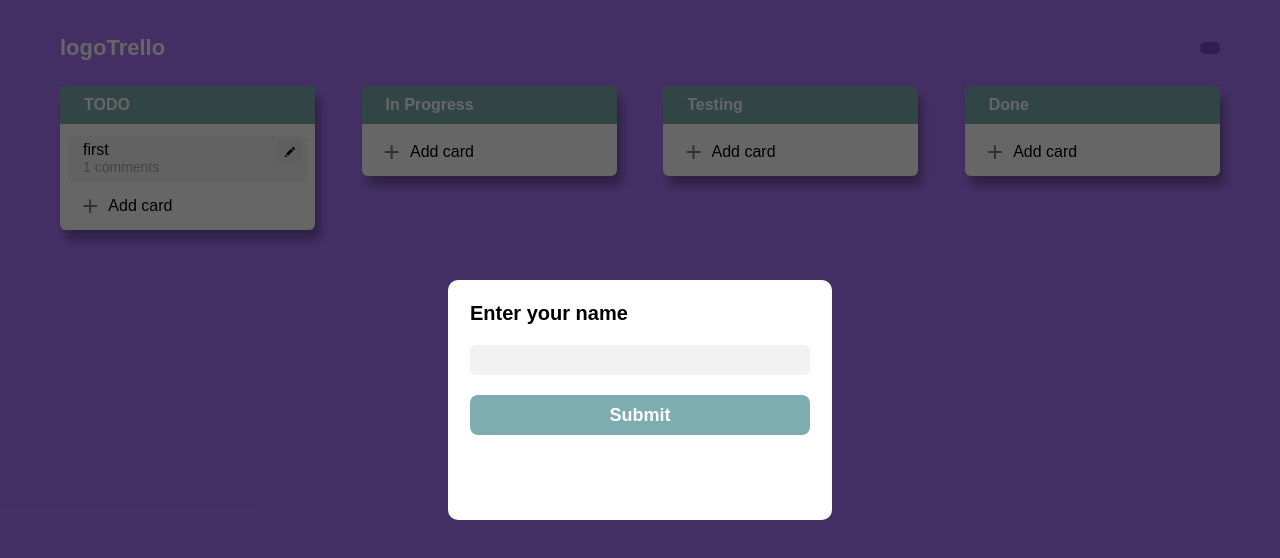
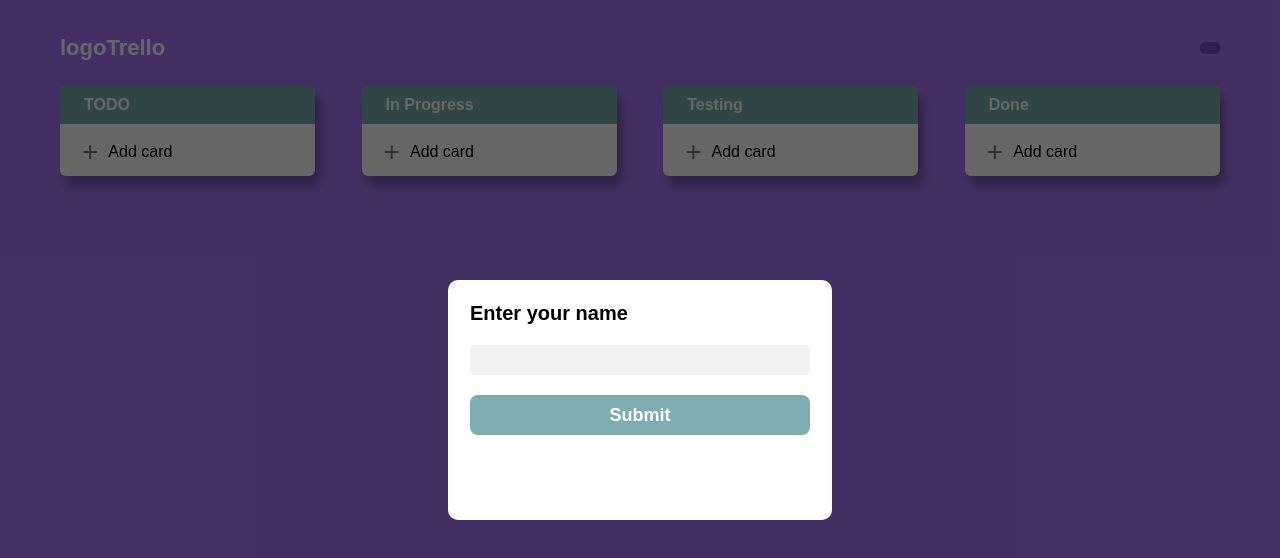
Before and after one commit to oddwang37/purr-trello, a React (Create React App) app: page / in a window 1280 px wide. Shown: the top 558 px of the page. Built offline with nearby package versions, Linux system fonts and the light colour scheme.

Commit message:
fix: crash app after deleting first card (changed initialization popupCardId to null)

```diff
--- a/src/App.tsx
+++ b/src/App.tsx
@@ -15,22 +15,22 @@ const App = () => {
 
   const initialColumns = [
     {
-      id: 'asdasdsad',
+      id: uuidv4(),
       heading: 'TODO',
-      cards: ['asdsadsad'],
+      cards: [],
     },
     {
-      id: 'sadasdas',
+      id: uuidv4(),
       heading: 'In Progress',
       cards: [],
     },
     {
-      id: 'asdasdasd',
+      id: uuidv4(),
       heading: 'Testing',
       cards: [],
     },
     {
-      id: 'asdsadsad',
+      id: uuidv4(),
       heading: 'Done',
       cards: [],
     },
@@ -42,14 +42,7 @@ const App = () => {
     storage.setItem(usernameKey, newName);
   };
   const [columns, setColumns] = useState<ColumnsType>(initialColumns);
-  const [cards, setCards] = useState<CardsType>([
-    {
-      id: 'asdsadsad',
-      title: 'first',
-      description: 'some',
-      comments: [{ id: 'asdsadsad', date: '11/12/2002', text: 'some comment' }],
-    },
-  ]);
+  const [cards, setCards] = useState<CardsType>([]);
   // ---------- Popups states -------------------
 
   const [isModalOpened, setModalOpened] = useState<boolean>(true);
@@ -64,7 +57,7 @@ const App = () => {
   const closeCard = () => setCardOpened(false);
 
   // first is columnd id, second is card id
-  const [popupCardId, setPopupCardId] = useState<string>('asdsadsad');
+  const [popupCardId, setPopupCardId] = useState<string | null>(null);
 
   const changePopupCardId = (cardId: string) => {
     setPopupCardId(cardId);
@@ -102,7 +95,6 @@ const App = () => {
   };
 
   const editColumnHeading = (columnId: string, newHeading: string) => {
-    // const newColumns = cloneColumns(columns);
     const newColumns = columns.map((item) => {
       if (item.id === columnId) {
         const newColumn = item;
@@ -123,12 +115,19 @@ const App = () => {
     }
   };
   // get info about current popup card
-  const getPopupCard = (cardId: string) => {
-    const card = cards.filter((item) => item.id === cardId)[0];
+  const getPopupCard = (cardId: string | null) => {
+    if (cardId) {
+      const card = cards.find((item) => item.id === cardId);
+      if (card) {
         return card;
+      }
+    }
+
+    return null;
   };
 
   const deleteCard = () => {
+    if (popupCardId) {
       const cardId = popupCardId;
       const columnId = findColumnOfCard(cardId);
       if (columnId) {
@@ -142,9 +141,10 @@ const App = () => {
         setColumns(newColumns);
         const newCards = cards.filter((item) => item.id !== cardId);
         setCards(newCards);
-      setPopupCardId('asdsadsad');
+        setPopupCardId(null);
         storage.setItem(cardsKey, newCards);
         storage.setItem(columnsKey, newColumns);
+      }
     }
   };
 
@@ -282,23 +282,18 @@ const App = () => {
     if (storageCards) {
       setCards(JSON.parse(storageCards));
     } else {
-      setCards([
-        {
-          id: 'asdsadsad',
-          title: 'first',
-          description: 'some',
-          comments: [{ id: 'asdsada', date: '11/12/2002', text: 'some comment' }],
-        },
-      ]);
+      setCards([]);
     }
   };
 
   const getColumnTitleForPopup = () => {
+    if (popupCardId) {
       const cardId = popupCardId;
       const column = columns.find((column) => column.cards.includes(cardId));
       if (column) {
         return column.heading;
       } else return '';
+    } else return null;
   };
 
   useEffect(() => {
--- a/src/components/Card/Card.tsx
+++ b/src/components/Card/Card.tsx
@@ -35,7 +35,9 @@ const Card: FC<CardProps> = ({ username, columnTitle, cardInfo, cardPopupActions
   };
 
   const onBlur = () => {
-    editCardTitle(cardInfo.id, inputVal);
+    if (cardInfo) {
+      editCardTitle(cardInfo.id, inputVal);
+    }
   };
 
   const onChange = (e: React.ChangeEvent<HTMLInputElement>) => {
@@ -47,7 +49,7 @@ const Card: FC<CardProps> = ({ username, columnTitle, cardInfo, cardPopupActions
 
   return (
     <>
-      {cardInfo ? (
+      {cardInfo && (
         <Overlay isOpened={isOpened}>
           <Root>
             <FlexWrapper>
@@ -83,8 +85,6 @@ const Card: FC<CardProps> = ({ username, columnTitle, cardInfo, cardPopupActions
             </DeleteButton>
           </Root>
         </Overlay>
-      ) : (
-        <div></div>
       )}
     </>
   );
@@ -94,8 +94,8 @@ export default Card;
 
 type CardProps = {
   username: string;
-  cardInfo: CardType;
-  columnTitle: string;
+  cardInfo: CardType | null;
+  columnTitle: string | null;
   cardPopupActions: CardPopupActions;
   isOpened: boolean;
 };
--- a/src/types/stateActions.ts
+++ b/src/types/stateActions.ts
@@ -10,7 +10,7 @@ export type CardsActions = {
 };
 
 export type CardPopupActions = {
-  getPopupCard: (cardId: string) => CardType;
+  getPopupCard: (cardId: string) => CardType | null;
   deleteCard: () => void;
   editCardTitle: (cardId: string, newTitle: string) => void;
   editDescription: (newDescription: string) => void;
```
Also changed, not shown: src/types/columns.ts (+0 -7 lines). Lines whose indentation alone changed are shown as unchanged.
